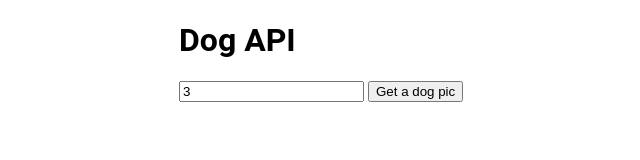
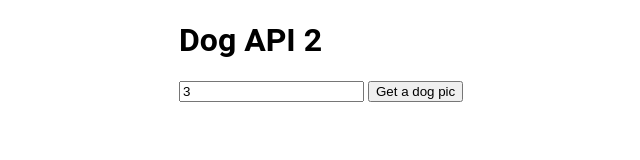
Before and after one commit to jmskelton-dev/get-requests, a plain HTML site: page index.html in a window 1280 px wide. Shown: the full height of the page, 161-801 px from the left. Drawn offline with nearby package versions, Linux system fonts and the light colour scheme.

Commit message:
Modified to meet requirements

```diff
--- a/index.html
+++ b/index.html
@@ -14,7 +14,7 @@
     </head>
     <body>
         <main>
-            <h1>Dog API</h1>
+            <h1>Dog API 2</h1>
             <form>
                 <input type="text" value="3">
                 <input type="submit" value="Get a dog pic"!>
--- a/index.js
+++ b/index.js
@@ -39,7 +39,7 @@ function watchForm() {
     }
   });
 }
-
+//
 
 $(function() {
   console.log('App loaded! Waiting for submit!');
```
